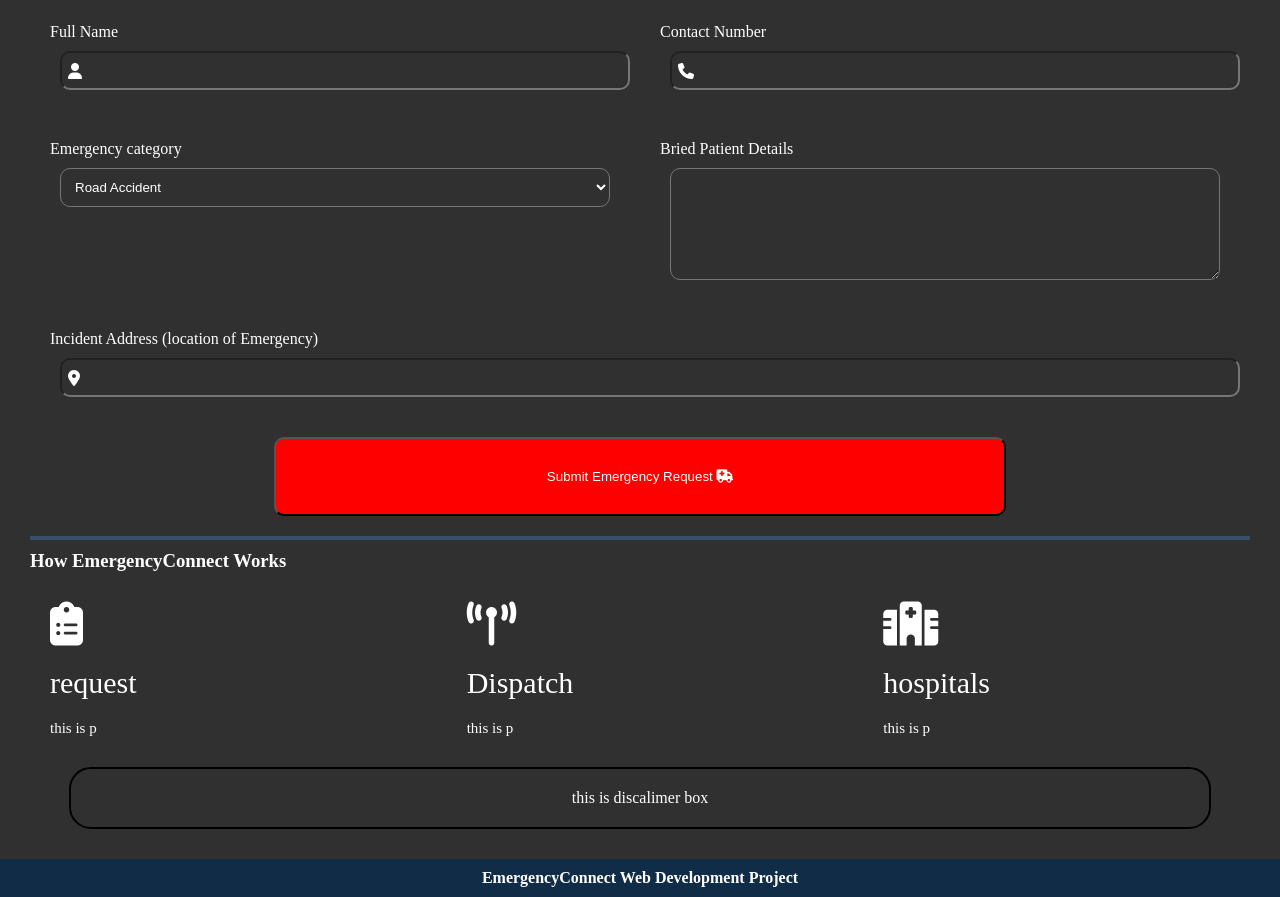
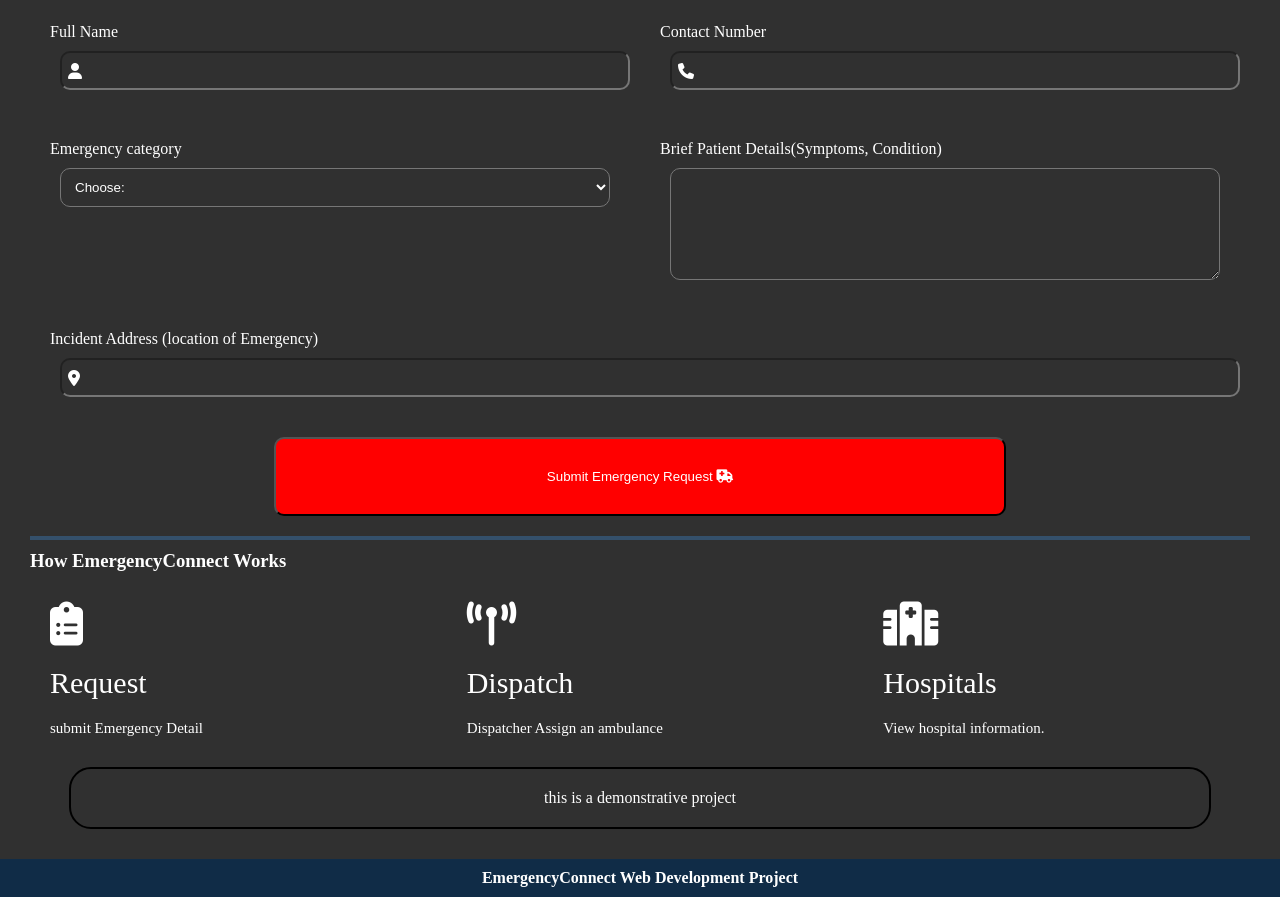
Before and after one commit to muneebims/EmergencyConnect, a plain HTML site: page request.html in a window 1280 px wide. Shown: the part 221-1118 px from the top of the page. Drawn offline with Linux system fonts and the light colour scheme.

Commit message:
Revise request.html for better form handling
Updated the request form with new input fields and improved structure.

```diff
--- a/request.html
+++ b/request.html
@@ -24,9 +24,9 @@
         <div class="item nav">
             <nav>
                 <a href="index.html">Home</a>
-                <a href="http://127.0.0.1:3000/index.html?vscode-livepreview=true#:~:text=real%20emergency%20service-,About,-EmergencyConnect">About</a>
+                <a href="index.html#About">About</a>
                 <a href="hospital.html">Hospital</a>
-                <a href="index.html">Contact</a>
+                <a href="index.html#Contact">Contact</a>
                 <a href="#login" id="login">login</a>
             </nav>
         </div>
@@ -37,36 +37,38 @@
         <p>Fill out the Form below to submit an urgent request for
             Assistance
         </p>
-        <form action="">
+        <form action="/submit" method="post">
             <div class="box name">
                 <label for="name">Full Name</label>
                 <div class="input-container">
                 <i class="fa-solid fa-user"></i>
-                <input type="text" ></div>
+                <input type="text" id="name" name="Name" required></div>
             </div>
             <div class="box number">
                 <label for="number">Contact Number</label>
                 <div class="input-container">
                     <i class="fa-solid fa-phone"></i>
-                    <input type="tel">
+                    <input name="number" type="tel" id="number" required>
                 </div>
             </div>
             <div class="box category">
                 <label for="category">Emergency category</label>
-                <select name="category" id="category">
+                <select name="category" id="category" required>
+                    <option value="none" >Choose:</option>
                     <option value="Road accident">Road Accident</option>
                     <option value="heart attack">heart attack</option>
+                    <option value="Medical Emergency">Medical Emergency</option>
                 </select>
             </div>
             <div class="box detail">
-                <label for="detail">Bried Patient Details</label>
+                <label for="detail">Brief Patient Details(Symptoms, Condition)</label>
                 <textarea rows="6" name="detail" id="detail"></textarea>
             </div>
             <div class="box address">
                 <label for="address">Incident Address (location of Emergency)</label>
                 <div class="input-container">
                 <i class="fa-solid fa-location-dot"></i>
-                <input type="text" id="address">
+                <input type="text" id="address" name="location" required>
                 </div>
             </div>
             <div class="submit">
@@ -81,22 +83,22 @@
         <div class="cards">
             <div class="card">
                 <div class="item"><i class="fa-solid fa-clipboard-list feature-icon"></i></div>
-                <div class="item title">request</div>
-                <div class="item para">this is p</div>
+                <div class="item title">Request</div>
+                <div class="item para">submit Emergency Detail</div>
             </div>
             <div class="card">
                 <div class="item"><i class="fa-solid fa-tower-broadcast feature-icon"></i></div>
                 <div class="item title">Dispatch</div>
-                <div class="item para">this is p</div>
+                <div class="item para">Dispatcher Assign an ambulance</div>
             </div>
             <div class="card">
                 <div class="item"> <i class="fa-solid fa-hospital feature-icon"></i></div>
-                <div class="item title">hospitals</div>
-                <div class="item para">this is p</div>
+                <div class="item title">Hospitals</div>
+                <div class="item para">View hospital information.</div>
             </div>
         </div>
         <div class="disclaimer">
-            <div class="m">this is discalimer box</div>
+            <div class="m">this is a demonstrative project</div>
         </div>
     </main>
     <footer>
```
